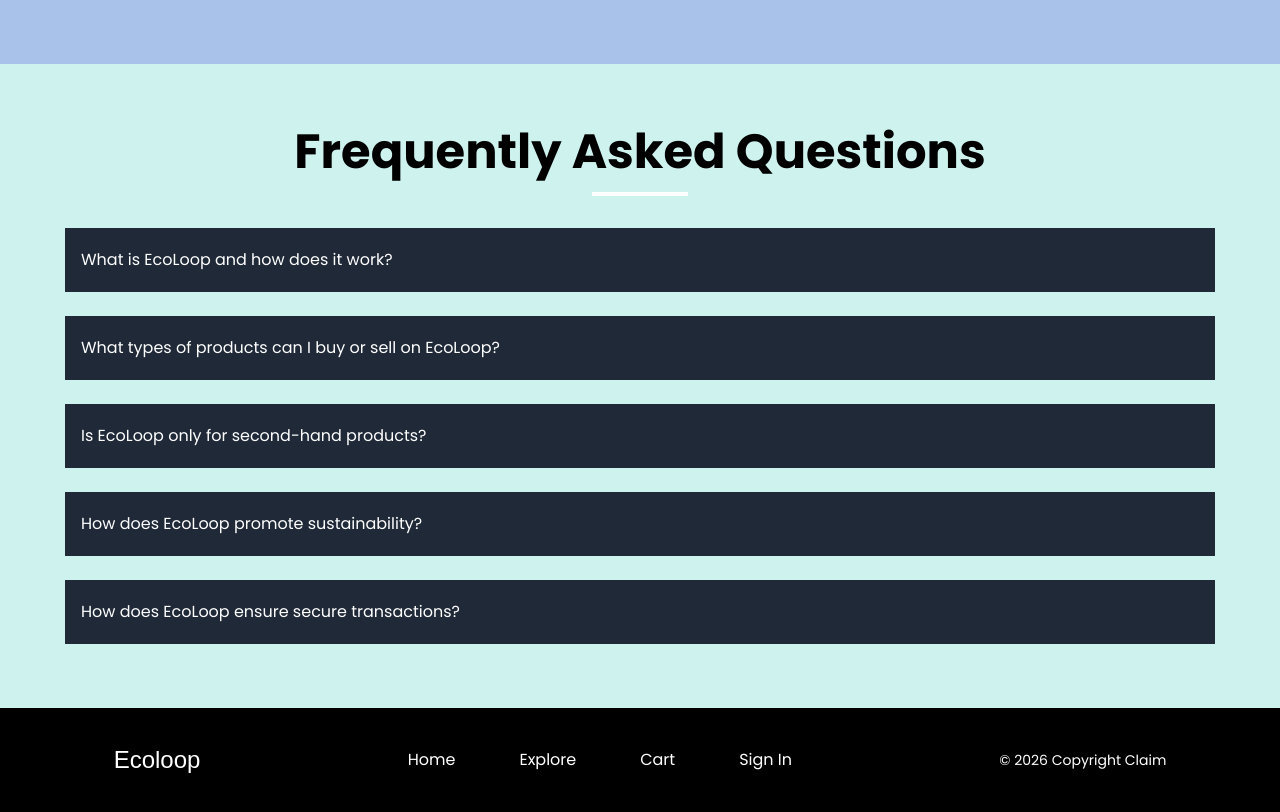
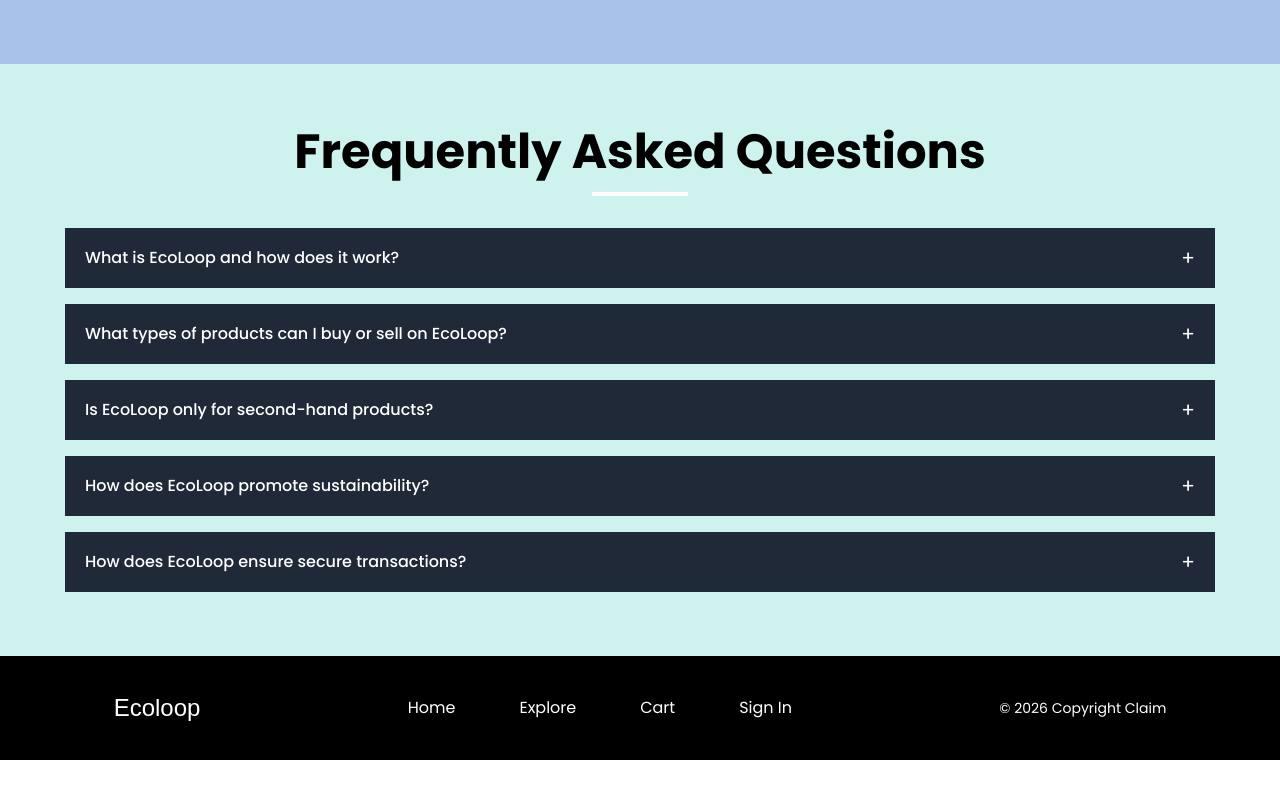
Before and after one commit to srikarkarthik-678/Circular-Market-Place, a React (Vite) app: page / in a window 1280 px wide. Shown: the part 1220-2032 px from the top of the page. After the commit the page ends 1980 px from the top, so only its background shows below. Built offline with nearby package versions, Linux system fonts and the light colour scheme; no server answers; a web font is replaced by a local one.

Commit message:
Update Hero2.jsx

```diff
--- a/src/components/Hero2.jsx
+++ b/src/components/Hero2.jsx
@@ -1,9 +1,9 @@
-import React from "react";
+import React, { useState } from "react";
 
 const testimonials = [
   {
     name: "Srikar Karthik",
-    text: "This platform completely changed how we manage bookings. Its fast, simple, and very reliable,"
+    text: "This platform completely changed how we manage bookings. Its fast, simple, and very reliable,",
   },
   {
     name: "Ruthwik Reddy",
@@ -15,7 +15,40 @@ const testimonials = [
   },
 ];
 
+const faqs = [
+  {
+    question: "What is EcoLoop and how does it work?",
+    answer:
+      "EcoLoop is a sustainable marketplace where users can buy, sell, and repair pre-owned electronics. Simply sign up, list your item with photos and a price, and connect with buyers in your area.",
+  },
+  {
+    question: "What types of products can I buy or sell on EcoLoop?",
+    answer:
+      "You can buy or sell mobile phones, laptops, TVs, kitchen appliances, washing machines, headphones, and more. Basically any electronics that still have life left in them!",
+  },
+  {
+    question: "Is EcoLoop only for second-hand products?",
+    answer:
+      "Primarily yes — EcoLoop focuses on pre-owned and refurbished electronics. However, sellers can also list lightly used or open-box items. Our goal is to give every device a second life.",
+  },
+  {
+    question: "How does EcoLoop promote sustainability?",
+    answer:
+      "By extending the lifespan of electronics, EcoLoop reduces e-waste and carbon emissions from manufacturing new devices. Every item sold or repaired on our platform is a step toward a greener planet.",
+  },
+  {
+    question: "How does EcoLoop ensure secure transactions?",
+    answer:
+      "We use Razorpay for secure payment processing with industry-standard encryption. All transactions are verified and our admin team monitors listings to ensure a safe buying and selling experience.",
+  },
+];
+
 const Hero2 = () => {
+  const [openIndex, setOpenIndex] = useState(null);
+
+  const toggle = (index) => {
+    setOpenIndex(openIndex === index ? null : index);
+  };
   return (
     <>
       <section className="bg-[#a8c2ea] py-20 px-6 font-title">
@@ -35,38 +68,43 @@ const Hero2 = () => {
                 "{item.text}"
               </p>
               <div className="flex justify-center mb-4"></div>
-              <h3 className="text-lg font-semibold text-black">
-                {item.name}
-              </h3>
+              <h3 className="text-lg font-semibold text-black">{item.name}</h3>
               <p className="text-gray-500 text-sm">{item.role}</p>
             </div>
           ))}
         </div>
       </section>
-
       <section className="bg-[#cef3ef] font-title py-16 px-4">
-        <div className="contact flex flex-col justify-center items-center gap-6">
-          <div className="headercontext flex flex-col items-center text-center">
-            <div className="contactus text-black text-3xl sm:text-4xl md:text-5xl font-bold">
+        <div className="flex flex-col justify-center items-center gap-4">
+          <div className="flex flex-col items-center text-center mb-4">
+            <div className="text-black text-3xl sm:text-4xl md:text-5xl font-bold">
               Frequently Asked Questions
             </div>
             <div className="w-24 h-1 bg-white mx-auto mt-4"></div>
           </div>
-          <div className="questions w-full max-w-[1150px] mt-2">
-            <div className="question1 bg-[#1F2937] text-white p-4 py-5">What is EcoLoop and how does it work?</div>
-          </div>
-          <div className="questions w-full max-w-[1150px]">
-            <div className="question1 bg-[#1F2937] text-white p-4 py-5">What types of products can I buy or sell on EcoLoop?</div>
-          </div>
-          <div className="questions w-full max-w-[1150px]">
-            <div className="question1 bg-[#1F2937] text-white p-4 py-5">Is EcoLoop only for second-hand products?</div>
-          </div>
-          <div className="questions w-full max-w-[1150px]">
-            <div className="question1 bg-[#1F2937] text-white p-4 py-5">How does EcoLoop promote sustainability?</div>
-          </div>
-          <div className="questions w-full max-w-[1150px]">
-            <div className="question1 bg-[#1F2937] text-white p-4 py-5">How does EcoLoop ensure secure transactions?</div>
-          </div>
+
+          {faqs.map((faq, index) => (
+            <div key={index} className="w-full max-w-[1150px]">
+              <button
+                onClick={() => toggle(index)}
+                className="w-full flex items-center justify-between bg-[#1F2937] text-white px-5 py-4 text-left transition-all hover:bg-[#2d3f52]"
+              >
+                <span className="font-medium">{faq.question}</span>
+                <span className="text-xl transition-transform duration-300 ml-4 shrink-0">
+                  {openIndex === index ? "−" : "+"}
+                </span>
+              </button>
+              <div
+                className={`overflow-hidden transition-all duration-300 ${
+                  openIndex === index ? "max-h-40 opacity-100" : "max-h-0 opacity-0"
+                }`}
+              >
+                <div className="bg-white text-gray-700 px-5 py-4 text-sm leading-relaxed border-l-4 border-[#1F2937]">
+                  {faq.answer}
+                </div>
+              </div>
+            </div>
+          ))}
         </div>
       </section>
     </>
```
